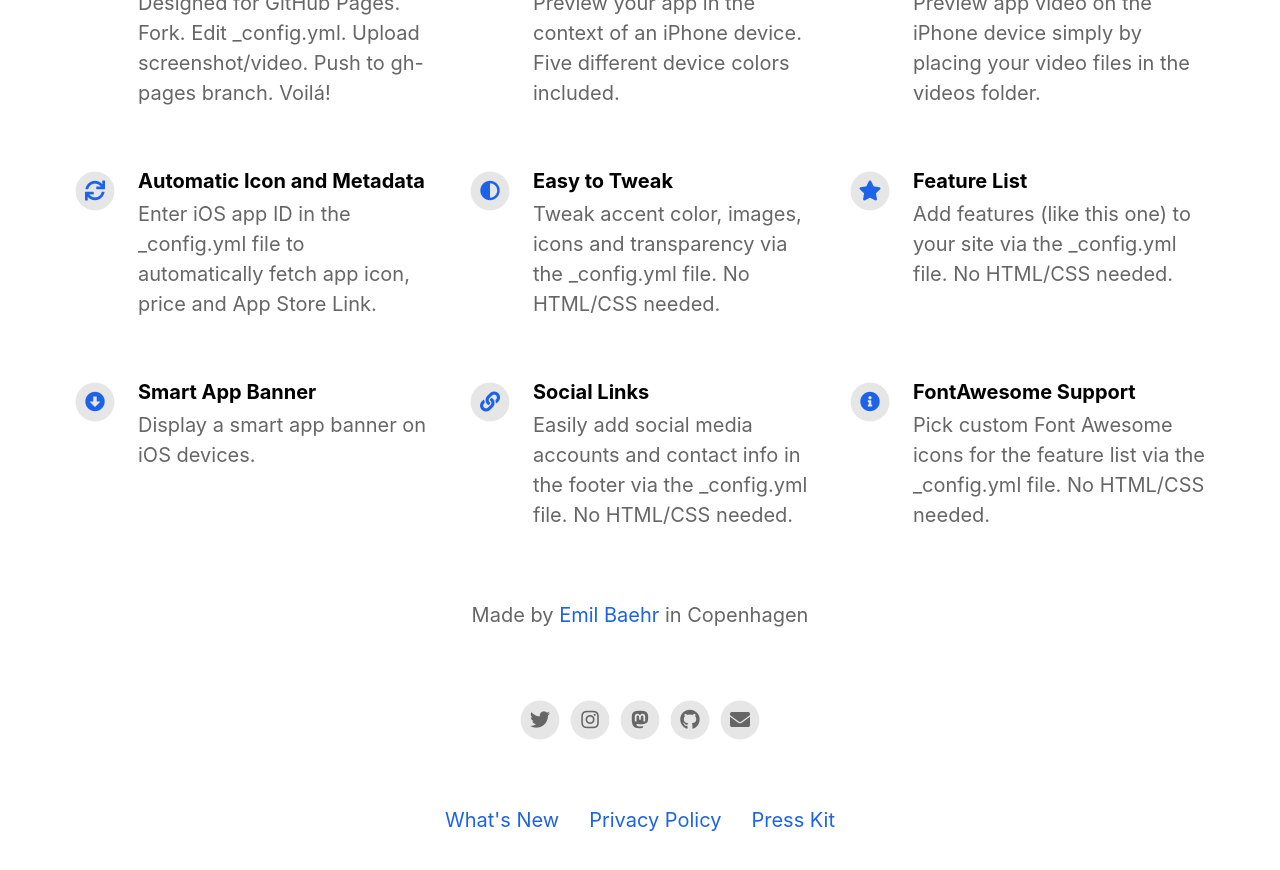
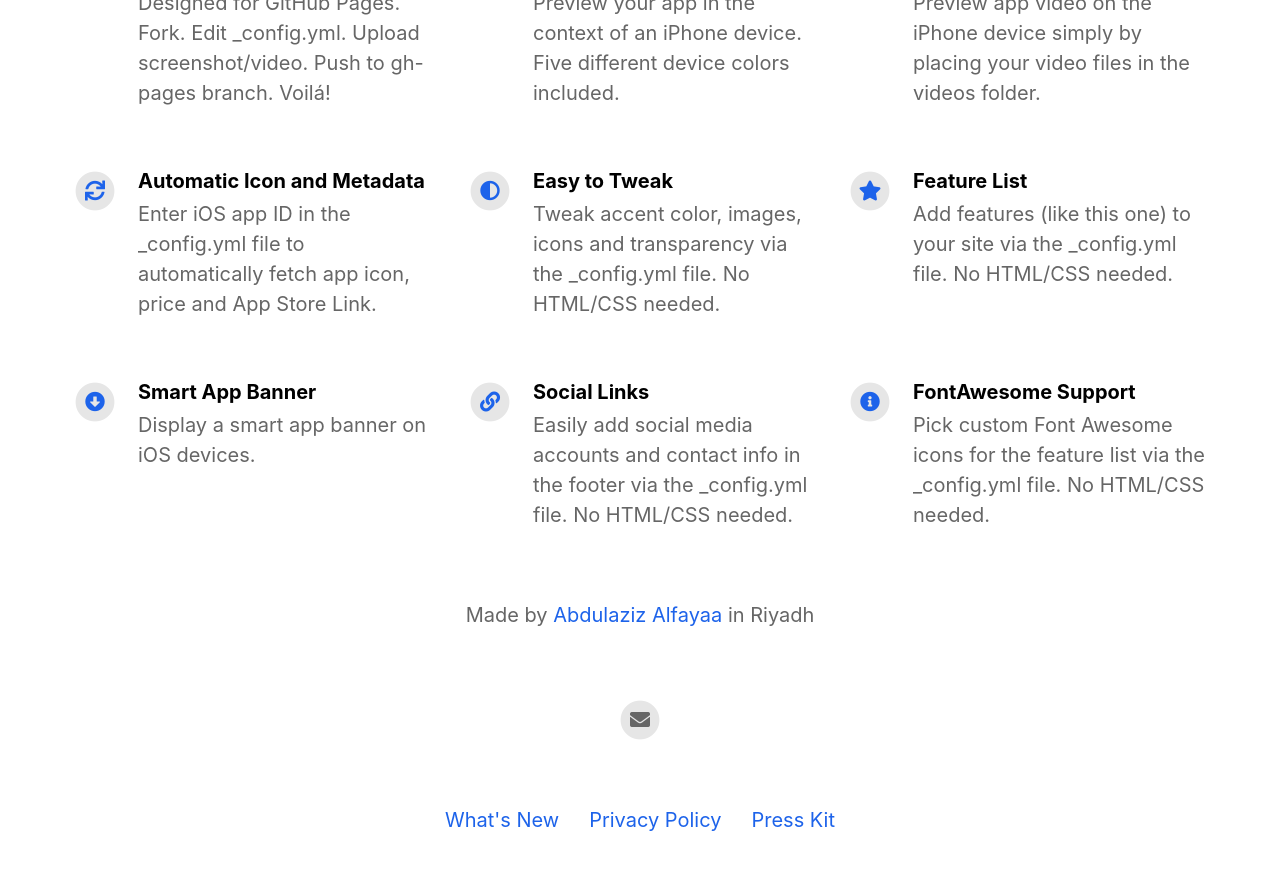
Before and after one commit to i3bit/ebg, a Jekyll site: the page built from index.html, in a window 1280 px wide and 900 px high, scrolled down 1124 px. Shown: the top 870 px of the window. Built offline with Jekyll 4.4.1, drawn with Linux system fonts in a browser that asks for light colours; nearby versions of some CDN libraries.

Commit message:
Update Developer Section

```diff
--- a/_config.yml
+++ b/_config.yml
@@ -20,16 +20,16 @@ enable_smart_app_banner                   : true
 
 
 # Information About Yourself
-your_name                                 : Emil Baehr
-your_link                                 : https://emilbaehr.com
-your_city                                 : Copenhagen
-email_address                             : emil.baehr@gmail.com
+your_name                                 : Abdulaziz Alfayaa
+your_link                                 : https://elboxglance.com
+your_city                                 : Riyadh
+email_address                             : info@elboxglance.com
 facebook_username                         :
-instagram_username                        : ebaehr
-twitter_username                          : ebaehr
-github_username                           : emilbaehr
+instagram_username                        :
+twitter_username                          :
+github_username                           :
 youtube_username                          :
-mastodon_link                             : https://mastodon.social/@ebaehr
+mastodon_link                             :
 
 
 
```
